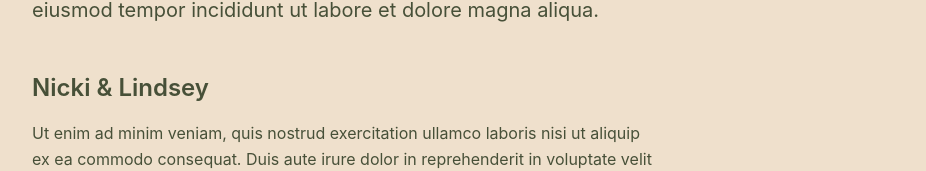
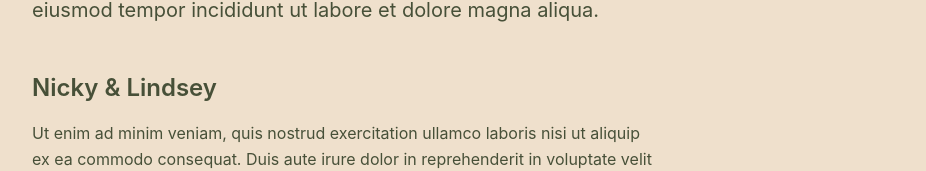
Before and after one commit to garikAsplund/riverstreetmarket, a SvelteKit app: page /about in a window 1280 px wide. Shown: the part 248-419 px from the top of the page, without its empty margins (296-1222 px from the left). Built offline with nearby package versions, Linux system fonts and the light colour scheme.

Commit message:
fix spelling

```diff
--- a/src/routes/about/+page.svelte
+++ b/src/routes/about/+page.svelte
@@ -11,7 +11,7 @@
   </p>
 
   <section class="mb-12 space-y-4">
-    <h2 class="text-2xl font-semibold">Nicki & Lindsey</h2>
+    <h2 class="text-2xl font-semibold">Nicky & Lindsey</h2>
     <p>
       Ut enim ad minim veniam, quis nostrud exercitation ullamco laboris nisi ut
       aliquip ex ea commodo consequat. Duis aute irure dolor in reprehenderit in
```
